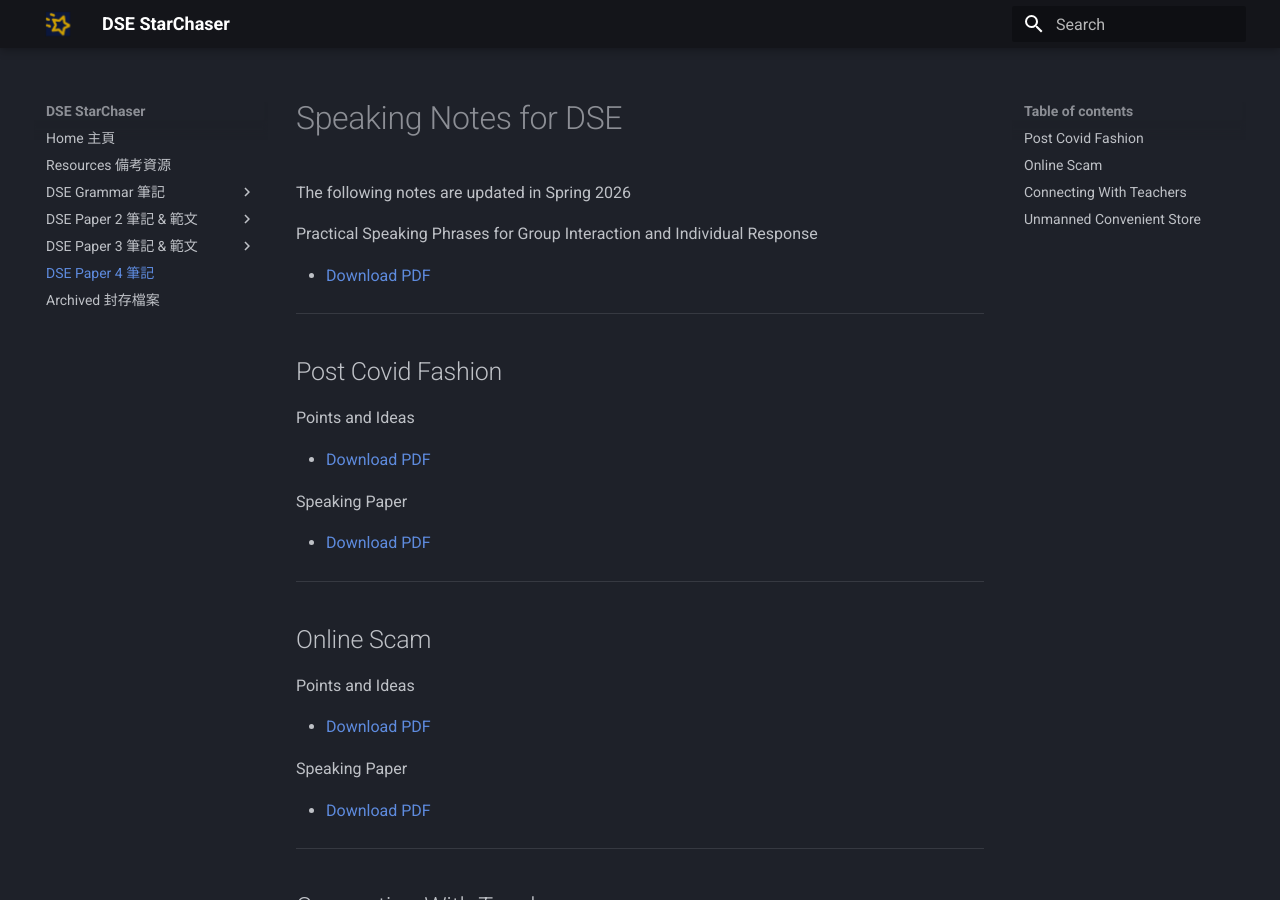
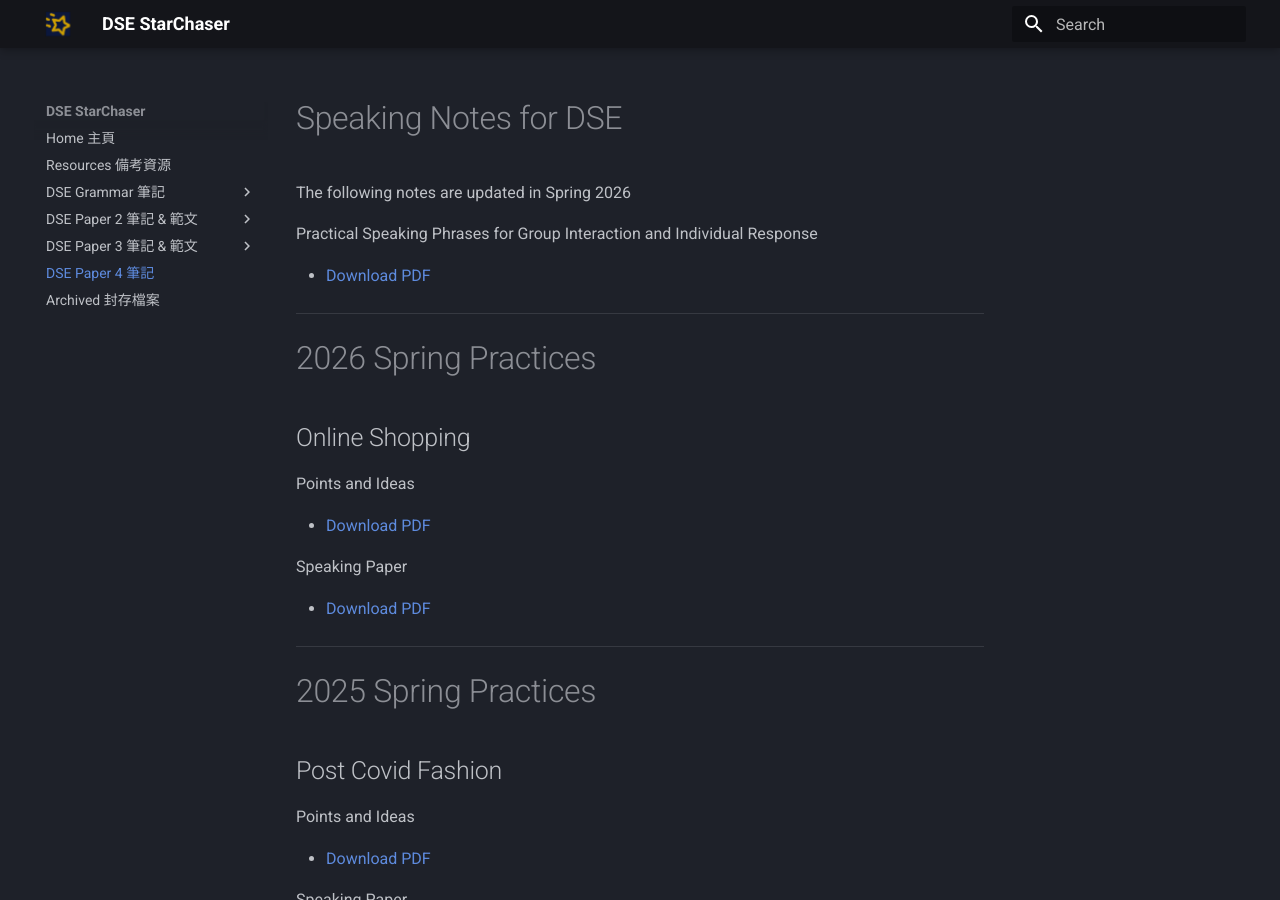
Before and after one commit to louiskwt/starchaser-portal, an MkDocs documentation site: the page built from docs/speaking/index.md, in a window 1280 px wide and 900 px high. Built offline with MkDocs 1.6.1 and Material for MkDocs 9.7.7, drawn with Linux system fonts in a browser that asks for light colours.

Commit message:
added online shopping speaking notes and paper

```diff
--- a/docs/speaking/index.md
+++ b/docs/speaking/index.md
@@ -7,6 +7,22 @@
 - [Download PDF](https://res.cloudinary.com/ltdev/image/upload/v1741924392/starchaser/practical_speaking_notes_rsthol.pdf)
 
 ---
+
+# 2026 Spring Practices
+
+## Online Shopping
+
+Points and Ideas
+
+- [Download PDF](https://res.cloudinary.com/ltdev/image/upload/v1773121983/starchaser/Online_Shopping_Speaking_Practice_notes-2_g8gpdz.pdf)
+
+Speaking Paper
+
+- [Download PDF](https://res.cloudinary.com/ltdev/image/upload/v1773122049/starchaser/online_shopping_p4_tzbwhi.pdf)
+
+---
+
+# 2025 Spring Practices
 
 ## Post Covid Fashion
 
```
